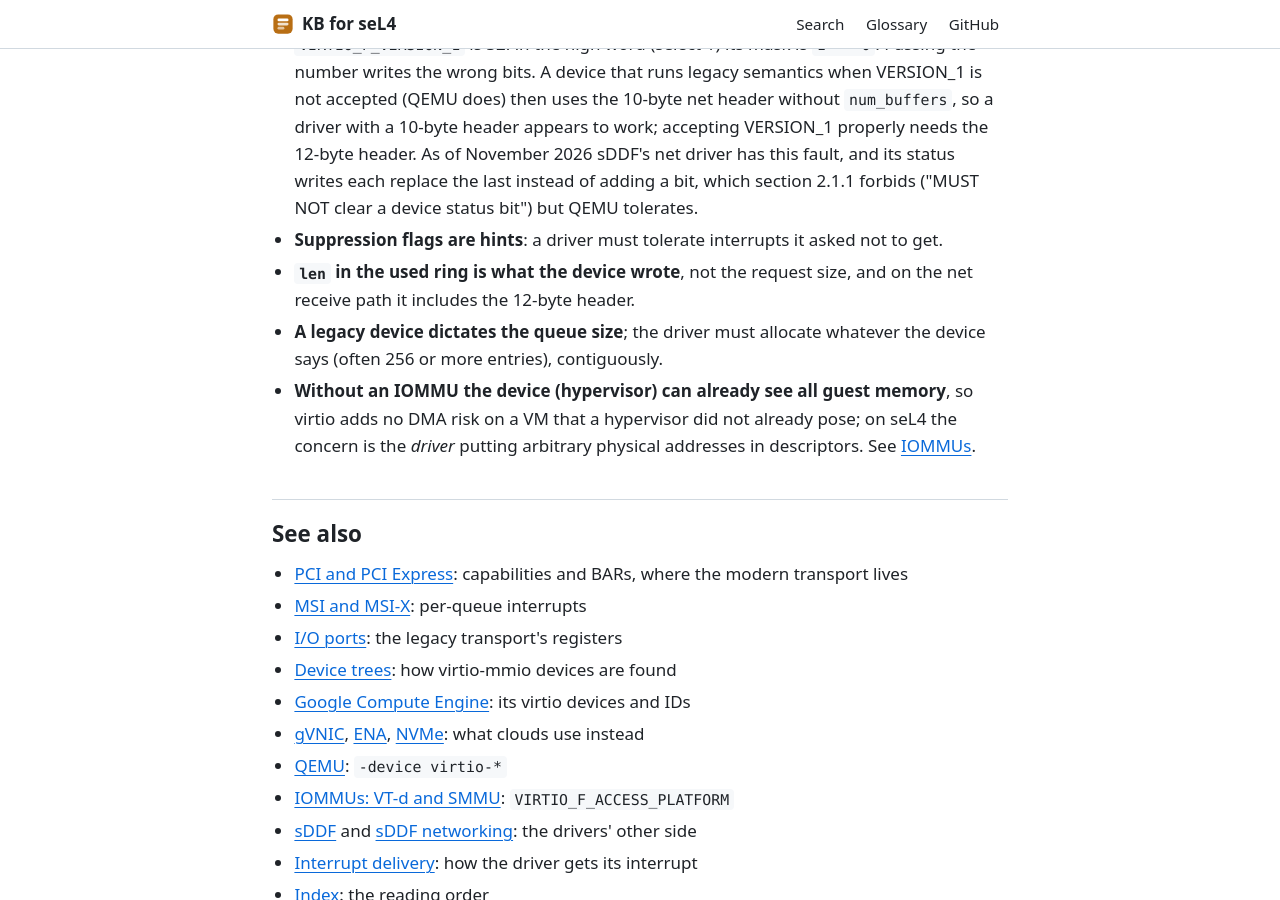
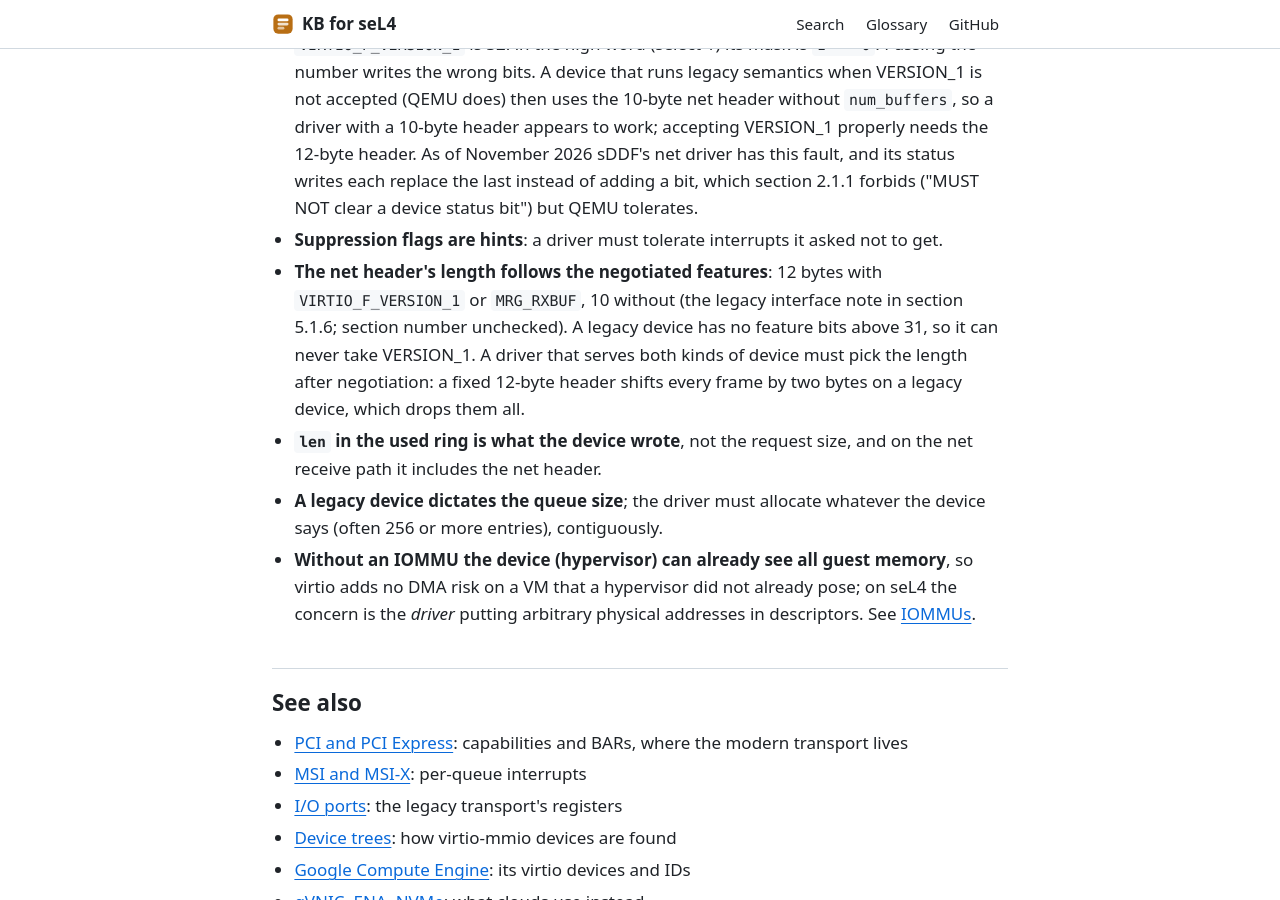
Before and after one commit to timretout/kb-for-seL4, a Jekyll site: the page built from concepts/virtio.md, in a window 1280 px wide and 900 px high, scrolled down 7206 px. Built offline with Jekyll 4.4.1, drawn with Linux system fonts in a browser that asks for light colours; our own code applies the rules of GitHub Pages for plain Markdown files.

Commit message:
kb: virtio: the net header's length follows the negotiated features
Co-Authored-By: Claude Opus 5.5 <noreply@anthropic.com>

```diff
--- a/concepts/virtio.md
+++ b/concepts/virtio.md
@@ -268,8 +268,14 @@ designer must allocate and the driver must program into the device.
   status bit") but QEMU tolerates.
 - **Suppression flags are hints**: a driver must tolerate interrupts it
   asked not to get.
+- **The net header's length follows the negotiated features**: 12 bytes
+  with `VIRTIO_F_VERSION_1` or `MRG_RXBUF`, 10 without (the legacy
+  interface note in section 5.1.6; section number unchecked). A legacy device has no feature bits above 31, so it
+  can never take VERSION_1. A driver that serves both kinds of device
+  must pick the length after negotiation: a fixed 12-byte header shifts
+  every frame by two bytes on a legacy device, which drops them all.
 - **`len` in the used ring is what the device wrote**, not the request
-  size, and on the net receive path it includes the 12-byte header.
+  size, and on the net receive path it includes the net header.
 - **A legacy device dictates the queue size**; the driver must allocate
   whatever the device says (often 256 or more entries), contiguously.
 - **Without an IOMMU the device (hypervisor) can already see all guest
```
